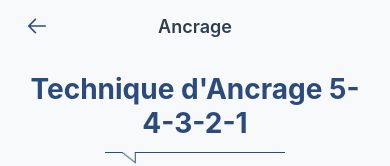
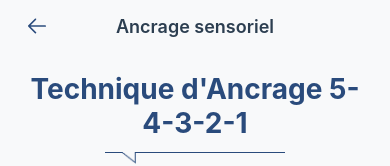
Before and after one commit to fabienlpt/sereinus, a React Native app: screen /Ancrage in a window 390 px wide. Shown: the top 166 px of the page. Built offline with nearby package versions, Linux system fonts and the light colour scheme.

Commit message:
feat: correction du titre du header

```diff
--- a/src/screens/AncrageScreen.tsx
+++ b/src/screens/AncrageScreen.tsx
@@ -202,7 +202,7 @@ const AncrageScreen: React.FC = () => {
 
   return (
     <SafeAreaView style={styles.container}>
-      <Header title="Ancrage" />
+      <Header title="Ancrage sensoriel" />
       <ScrollView style={styles.content} showsVerticalScrollIndicator={false}>
         {!isStarted ? (
           renderIntroduction()
```
